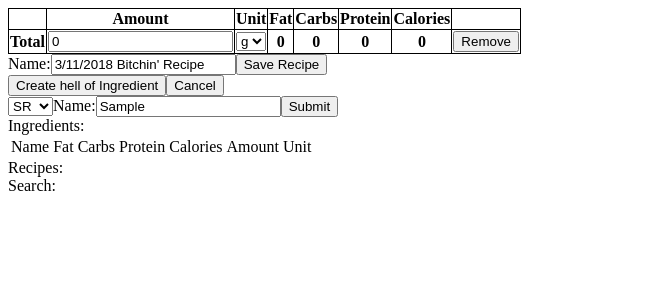
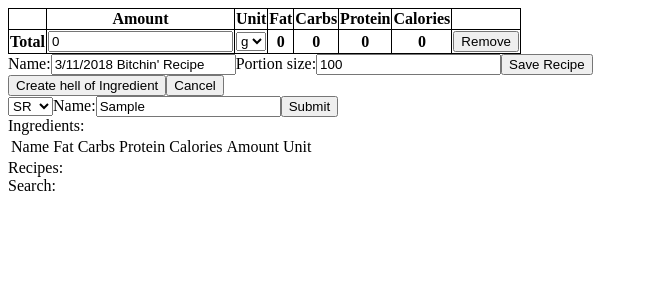
Before and after one commit to jacobboy/calorietracker, a React (Create React App) app in the folder frontend/: page / in a window 1280 px wide. Both pictures are taken after typing "Sample" into the empty fields and a click on the button "Create much Recipe". Shown: the top 300 px of the page, without its empty margins (0-648 px from the left). Built offline with nearby package versions, Linux system fonts and the light colour scheme.

Commit message:
Allow for changing recipe portion size

```diff
--- a/frontend/src/components/createrecipe.tsx
+++ b/frontend/src/components/createrecipe.tsx
@@ -18,6 +18,7 @@ interface CreateRecipeInputState {
     unit: FOOD_UNIT;
     useCalculatedAmount: boolean;
     totalSize?: number;
+    portionSize: number;
 }
 
 export class CreateRecipeInput extends React.Component<
@@ -30,7 +31,8 @@ export class CreateRecipeInput extends React.Component<
         name: `${currentDate()} Bitchin\' Recipe`,
         totalSize: undefined,
         unit: FOOD_UNIT.g,
-        useCalculatedAmount: true
+        useCalculatedAmount: true,
+        portionSize: 100
     };
   }
 
@@ -68,12 +70,12 @@ export class CreateRecipeInput extends React.Component<
   onSaveRecipeClick() {
       if (this.props.foods.length > 0) {
         this.props.handleSaveRecipeClick(
-            this.state.name, this.props.foods, 100, this.getTotalSize(false), this.state.unit
+            this.state.name, this.props.foods, this.state.portionSize, this.getTotalSize(false), this.state.unit
         );
       }
   }
 
-  handleNameChange(event: React.ChangeEvent<HTMLInputElement>) {
+  handleNameInput(event: React.ChangeEvent<HTMLInputElement>) {
     this.setState({ name: event.target.value });
   }
 
@@ -87,6 +89,11 @@ export class CreateRecipeInput extends React.Component<
     if (unit !== undefined) {
       this.setState({ unit });
     }
+  }
+
+  handlePortionSizeInput(event: React.ChangeEvent<HTMLInputElement>) {
+    const portionSize = Number(event.target.value);
+    this.setState({ portionSize });
   }
 
   render() {
@@ -113,7 +120,16 @@ export class CreateRecipeInput extends React.Component<
             type="text"
             placeholder="Recipe name"
             value={this.state.name || ''}
-              onChange={(e) => this.handleNameChange(e)}
+            onChange={(e) => this.handleNameInput(e)}
+          />
+        </label>
+        <label>
+          Portion size:
+          <input
+            id="recipePortionInput"
+            type="number"
+            value={this.state.portionSize}
+            onChange={(e) => this.handlePortionSizeInput(e)}
           />
         </label>
         <button id="saveRecipe" onClick={() => this.onSaveRecipeClick()} >
```
Also changed, not shown: 1 other file (tests, documents, lock files or other folders). Lines whose indentation alone changed are shown as unchanged.
